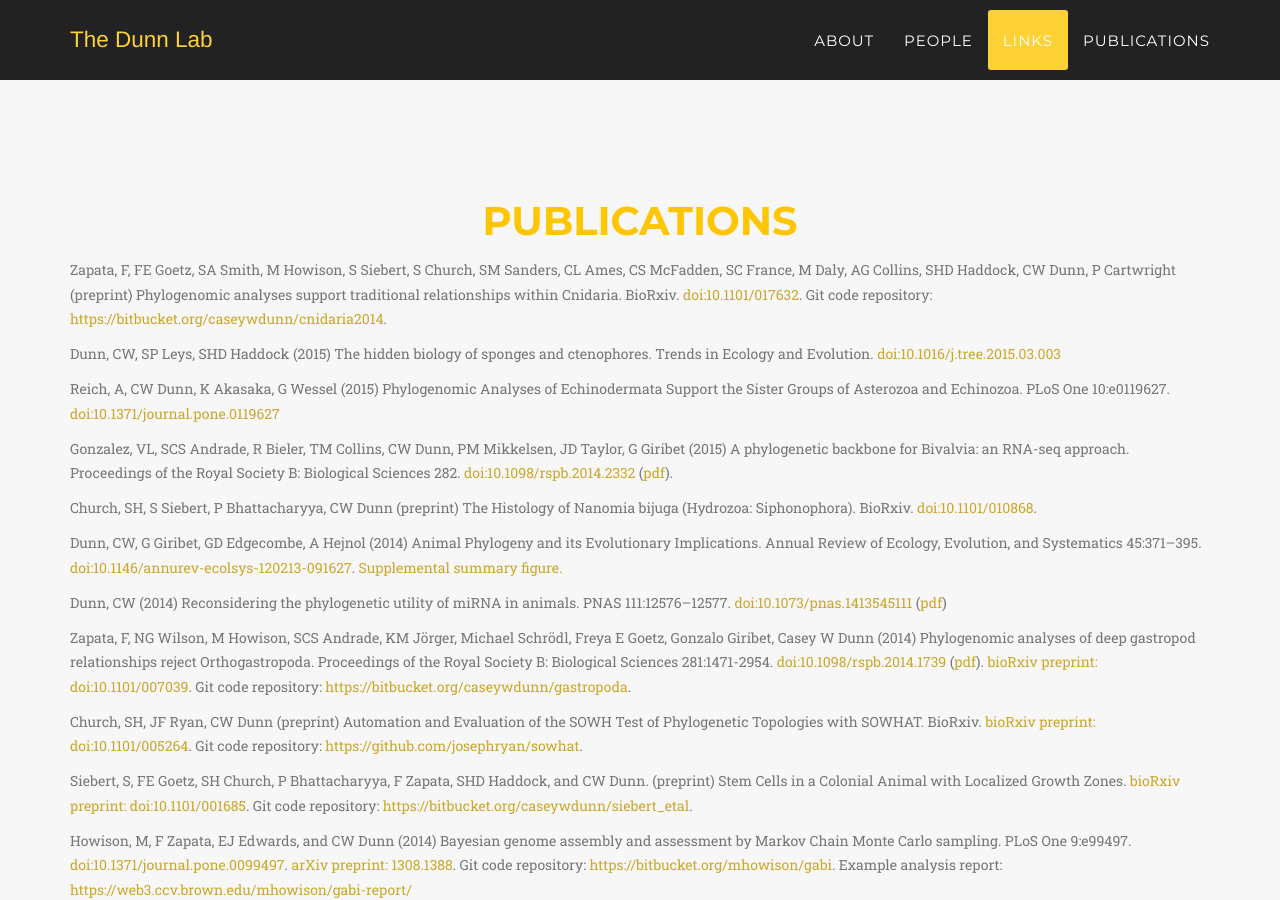
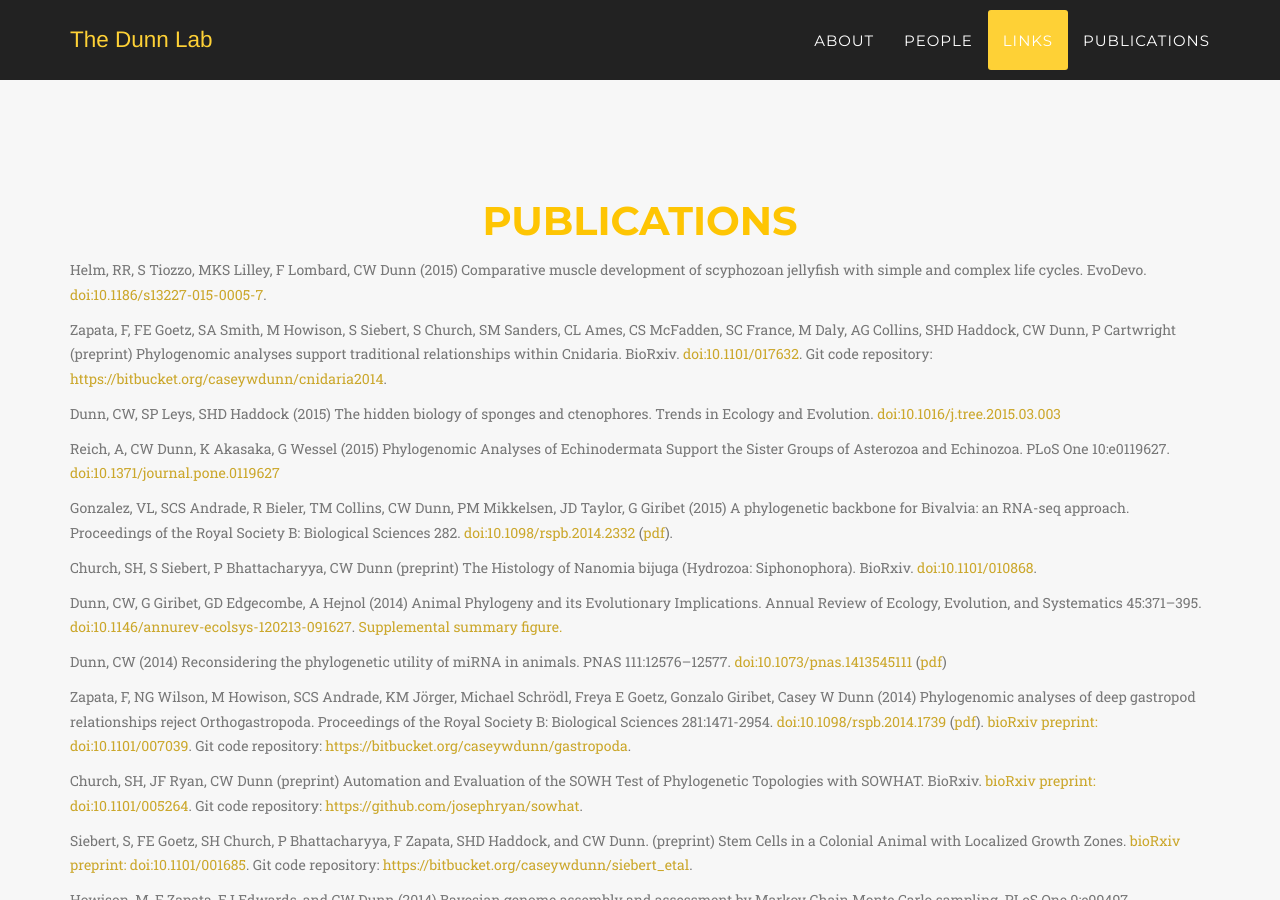
Before and after one commit to caseywdunn/caseywdunn.github.io, a Jekyll site: the page built from index.html, in a window 1280 px wide and 900 px high, scrolled down 6520 px. Built offline with Jekyll 4.4.1, drawn with Linux system fonts in a browser that asks for light colours; some web fonts are replaced.

Commit message:
added pelagia paper

```diff
--- a/_includes/publications.html
+++ b/_includes/publications.html
@@ -6,6 +6,11 @@
                     <h2 class="section-heading">Publications</h2>
                 </div>
             </div>
+
+<div class="box"><div class="box-title"></div><div class="box-body">
+	<p class="text-muted"> Helm, RR, S Tiozzo, MKS Lilley, F Lombard, CW Dunn (2015) Comparative muscle development of scyphozoan jellyfish with simple and complex life cycles. EvoDevo. <a href="http://dx.doi.org/10.1186/s13227-015-0005-7">doi:10.1186/s13227-015-0005-7</a>. </p>
+</div><div class="box-footer"> </div></div>
+
 
 <div class="box"><div class="box-title"></div><div class="box-body">
 	<p class="text-muted"> Zapata, F, FE Goetz, SA Smith, M Howison, S Siebert, S Church, SM Sanders, CL Ames, CS McFadden, SC France, M Daly, AG Collins, SHD Haddock, CW Dunn, P Cartwright (preprint) Phylogenomic analyses support traditional relationships within Cnidaria. BioRxiv. <a href="http://dx.doi.org/10.1101/017632">doi:10.1101/017632</a>. Git code repository: <a href="https://bitbucket.org/caseywdunn/cnidaria2014">https://bitbucket.org/caseywdunn/cnidaria2014</a>. </p>
```
